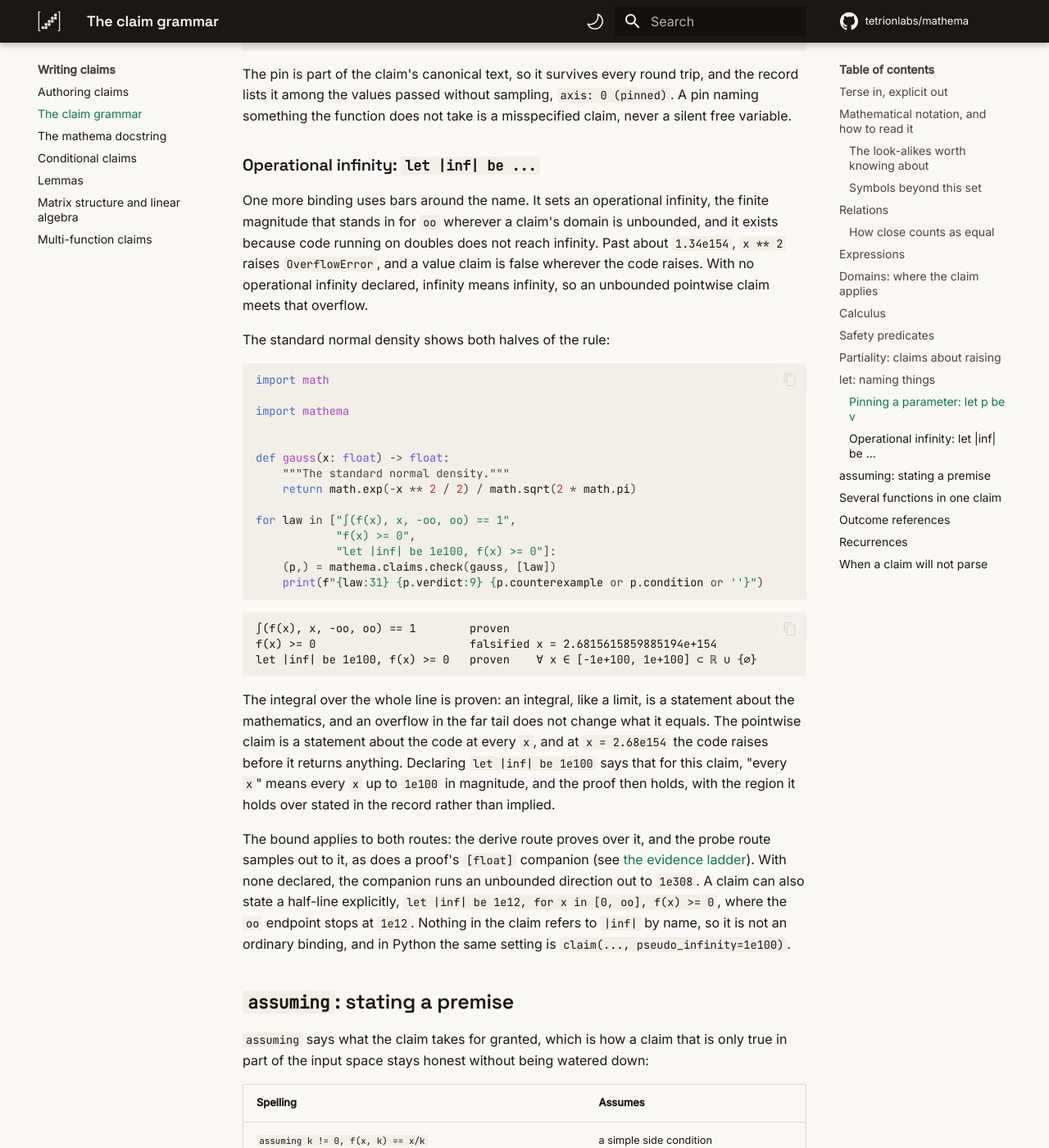
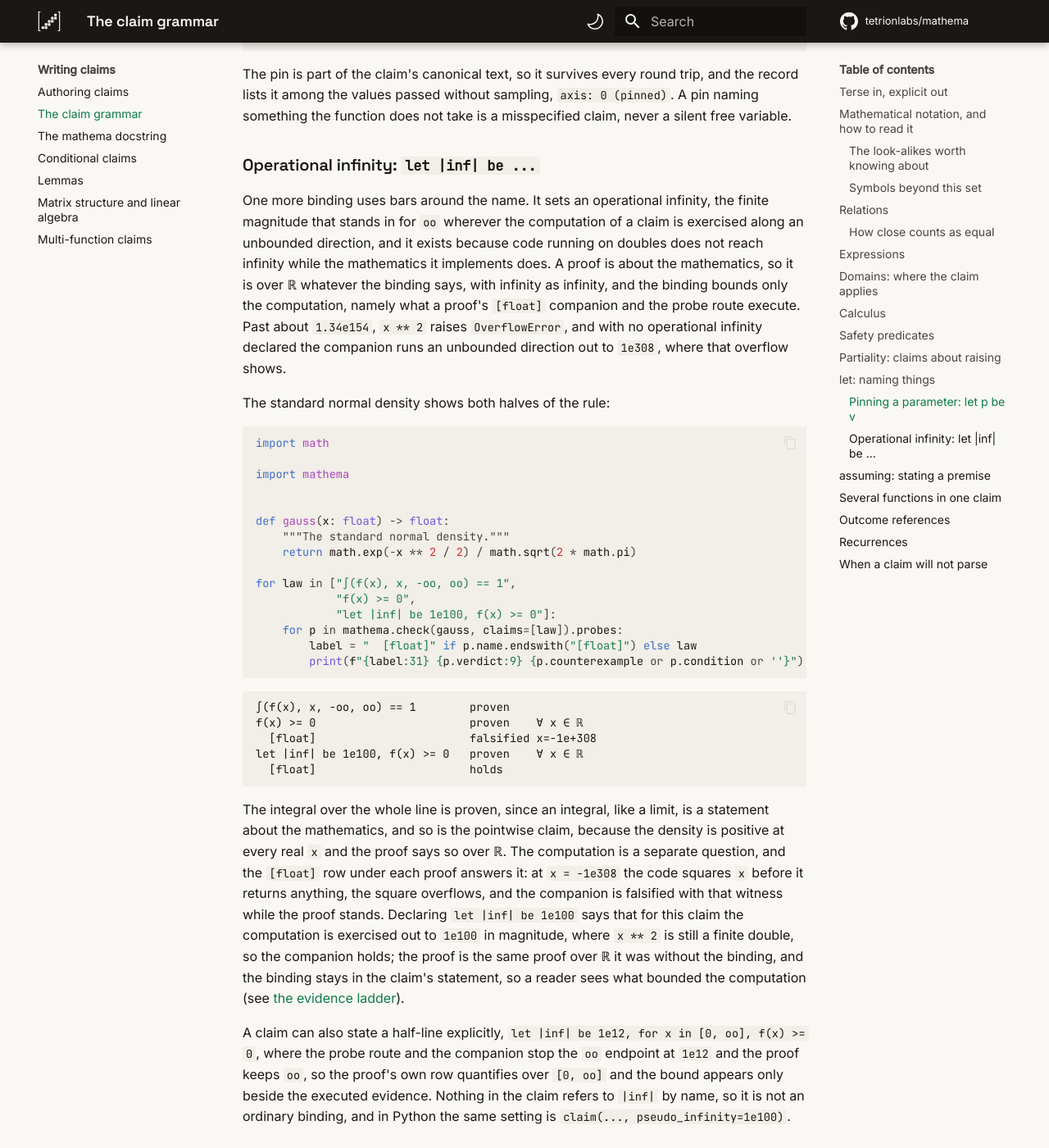
Before and after one commit to tetrionlabs/mathema, an MkDocs documentation site: the page built from docs/grammar.md, in a window 1280 px wide and 1400 px high, scrolled down 10754 px. Shown: the whole window at 82% size. Built offline with MkDocs 1.6.1 and Material for MkDocs 9.7.7, drawn with Linux system fonts in a browser that asks for light colours.

Commit message:
the operational-infinity example proves over R and its float companion carries the overflow; |inf| bounds only the computation

````diff
--- a/docs/grammar.md
+++ b/docs/grammar.md
@@ -408,12 +408,16 @@ does not take is a misspecified claim, never a silent free variable.
 ### Operational infinity: `let |inf| be ...`
 
 One more binding uses bars around the name. It sets an operational
-infinity, the finite magnitude that stands in for `oo` wherever a
-claim's domain is unbounded, and it exists because code running on
-doubles does not reach infinity. Past about `1.34e154`, `x ** 2` raises
-`OverflowError`, and a value claim is false wherever the code raises.
-With no operational infinity declared, infinity means infinity, so an
-unbounded pointwise claim meets that overflow.
+infinity, the finite magnitude that stands in for `oo` wherever the
+computation of a claim is exercised along an unbounded direction, and it
+exists because code running on doubles does not reach infinity while the
+mathematics it implements does. A proof is about the mathematics, so it
+is over ℝ whatever the binding says, with infinity as infinity, and the
+binding bounds only the computation, namely what a proof's `[float]`
+companion and the probe route execute. Past about `1.34e154`, `x ** 2`
+raises `OverflowError`, and with no operational infinity declared the
+companion runs an unbounded direction out to `1e308`, where that
+overflow shows.
 
 The standard normal density shows both halves of the rule:
 
@@ -431,35 +435,40 @@ def gauss(x: float) -> float:
 for law in ["∫(f(x), x, -oo, oo) == 1",
             "f(x) >= 0",
             "let |inf| be 1e100, f(x) >= 0"]:
-    (p,) = mathema.claims.check(gauss, [law])
-    print(f"{law:31} {p.verdict:9} {p.counterexample or p.condition or ''}")
+    for p in mathema.check(gauss, claims=[law]).probes:
+        label = "  [float]" if p.name.endswith("[float]") else law
+        print(f"{label:31} {p.verdict:9} {p.counterexample or p.condition or ''}")
 ```
 
 <!-- example: gauss output -->
 ```text
 ∫(f(x), x, -oo, oo) == 1        proven
-f(x) >= 0                       falsified x = 2.6815615859885194e+154
-let |inf| be 1e100, f(x) >= 0   proven    ∀ x ∈ [-1e+100, 1e+100] ⊂ ℝ ∪ {∅}
+f(x) >= 0                       proven    ∀ x ∈ ℝ
+  [float]                       falsified x=-1e+308
+let |inf| be 1e100, f(x) >= 0   proven    ∀ x ∈ ℝ
+  [float]                       holds
 ```
 
-The integral over the whole line is proven: an integral, like a limit,
-is a statement about the mathematics, and an overflow in the far tail
-does not change what it equals. The pointwise claim is a statement
-about the code at every `x`, and at `x = 2.68e154` the code raises
-before it returns anything. Declaring `let |inf| be 1e100` says that
-for this claim, "every `x`" means every `x` up to `1e100` in magnitude,
-and the proof then holds, with the region it holds over stated in the
-record rather than implied.
+The integral over the whole line is proven, since an integral, like a
+limit, is a statement about the mathematics, and so is the pointwise
+claim, because the density is positive at every real `x` and the proof
+says so over ℝ. The computation is a separate question, and the `[float]`
+row under each proof answers it: at `x = -1e308` the code squares `x`
+before it returns anything, the square overflows, and the companion is
+falsified with that witness while the proof stands. Declaring `let |inf|
+be 1e100` says that for this claim the computation is exercised out to
+`1e100` in magnitude, where `x ** 2` is still a finite double, so the
+companion holds; the proof is the same proof over ℝ it was without the
+binding, and the binding stays in the claim's statement, so a reader
+sees what bounded the computation (see [the evidence ladder](evidence-ladder.md#a-proof-is-the-mathematics-float-is-the-code)).
 
-The bound applies to both routes: the derive route proves over it, and
-the probe route samples out to it, as does a proof's `[float]`
-companion (see [the evidence ladder](evidence-ladder.md#a-proof-is-the-mathematics-float-is-the-code)).
-With none declared, the companion runs an unbounded direction out to
-`1e308`. A claim can also state a half-line
-explicitly, `let |inf| be 1e12, for x in [0, oo], f(x) >= 0`, where the
-`oo` endpoint stops at `1e12`. Nothing in the claim refers to `|inf|`
-by name, so it is not an ordinary binding, and in Python the same
-setting is `claim(..., pseudo_infinity=1e100)`.
+A claim can also state a half-line explicitly, `let |inf| be 1e12, for
+x in [0, oo], f(x) >= 0`, where the probe route and the companion stop
+the `oo` endpoint at `1e12` and the proof keeps `oo`, so the proof's
+own row quantifies over `[0, oo]` and the bound appears only beside the
+executed evidence. Nothing in the claim refers to `|inf|` by name, so it
+is not an ordinary binding, and in Python the same setting is
+`claim(..., pseudo_infinity=1e100)`.
 
 ## `assuming`: stating a premise
 
````
Also changed, not shown: 1 other file.
